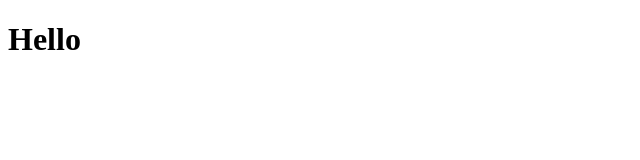
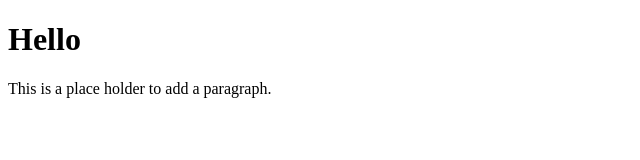
Before and after one commit to js296/IT218-Spring2017, a plain HTML site: page index.html in a window 1280 px wide. Shown: the whole page, without its empty margins (0-640 px from the left). Drawn offline with Linux system fonts and the light colour scheme.

Commit message:
added <p> tag and other content

```diff
--- a/index.html
+++ b/index.html
@@ -1,6 +1,19 @@
 <!DOCTYPE html>
 <html>
+<head>
+<title>IS218</title>
+</head>
+
+<body>
 <h1>
 Hello
 </h1>
+
+<p>
+This is a place holder to add a paragraph.
+</p>
+
+
+
+</body>
 </html>
```
